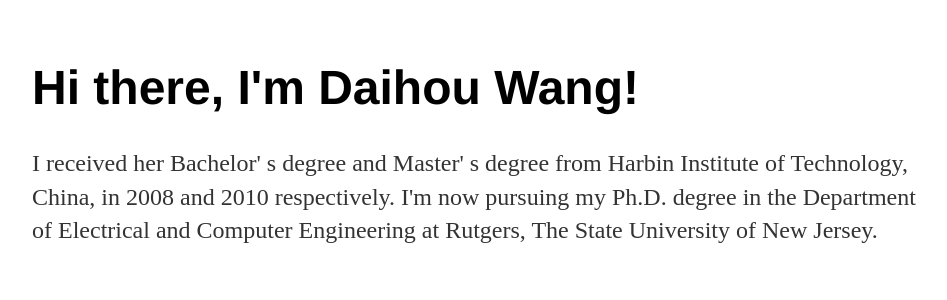
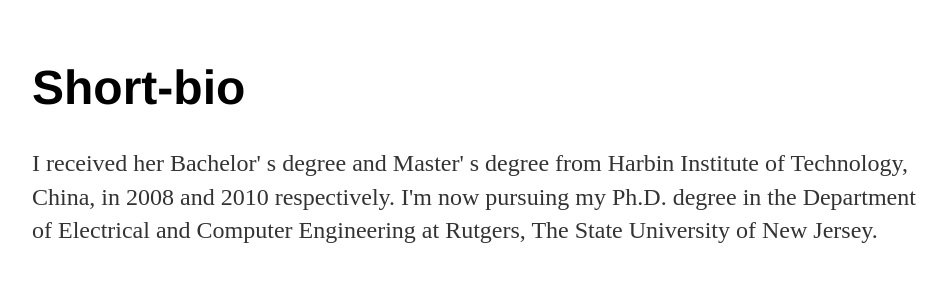
Before and after one commit to Deb25/Deb25.github.io, a Jekyll site: the page about/index.html, which Jekyll copies as it is, in a window 1280 px wide. Shown: the top 300 px of the page, without its empty margins (160-1107 px from the left). Built offline with Jekyll 4.4.1, drawn with Linux system fonts in a browser that asks for light colours.

Commit message:
Update index.html

```diff
--- a/about/index.html
+++ b/about/index.html
@@ -7,7 +7,7 @@
 	</head>
 	<body>
     		<div class="blurb">
-        		<h1>Hi there, I'm Daihou Wang!</h1>
+        		<h1>Short-bio</h1>
 				<p>I received her Bachelor' s degree and Master' s degree from Harbin Institute of Technology, China, in 2008 and 2010 respectively. I'm now pursuing my Ph.D. degree in the Department of Electrical and Computer Engineering at Rutgers, The State University of New Jersey.</p>
     		</div><!-- /.blurb -->
 		</div><!-- /.container -->
```
